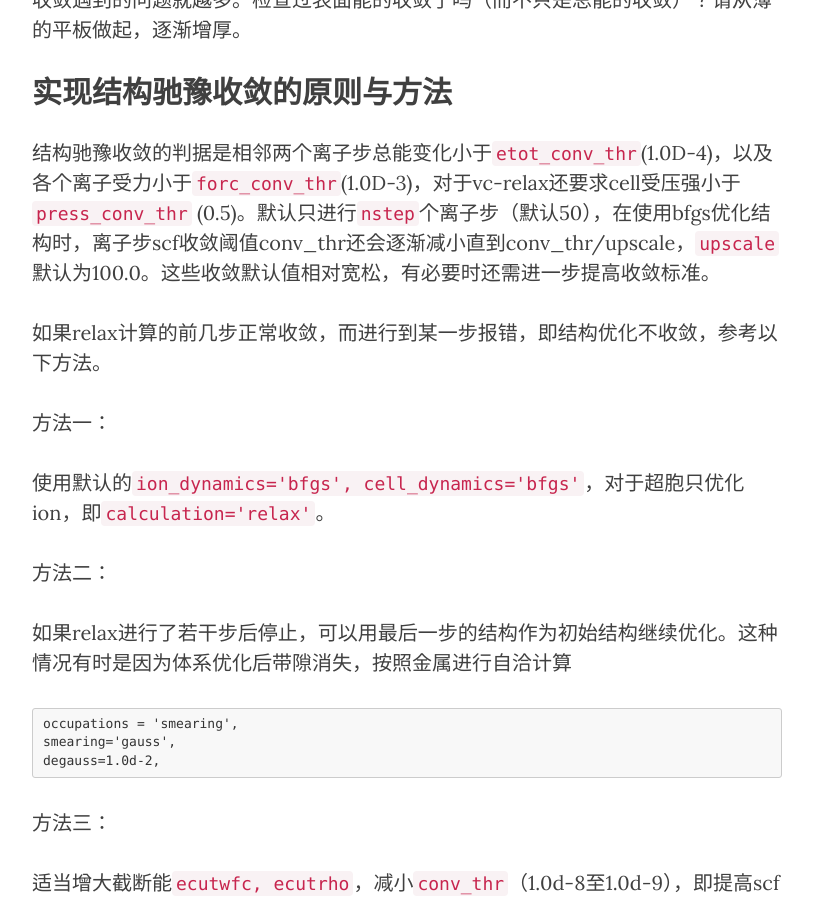
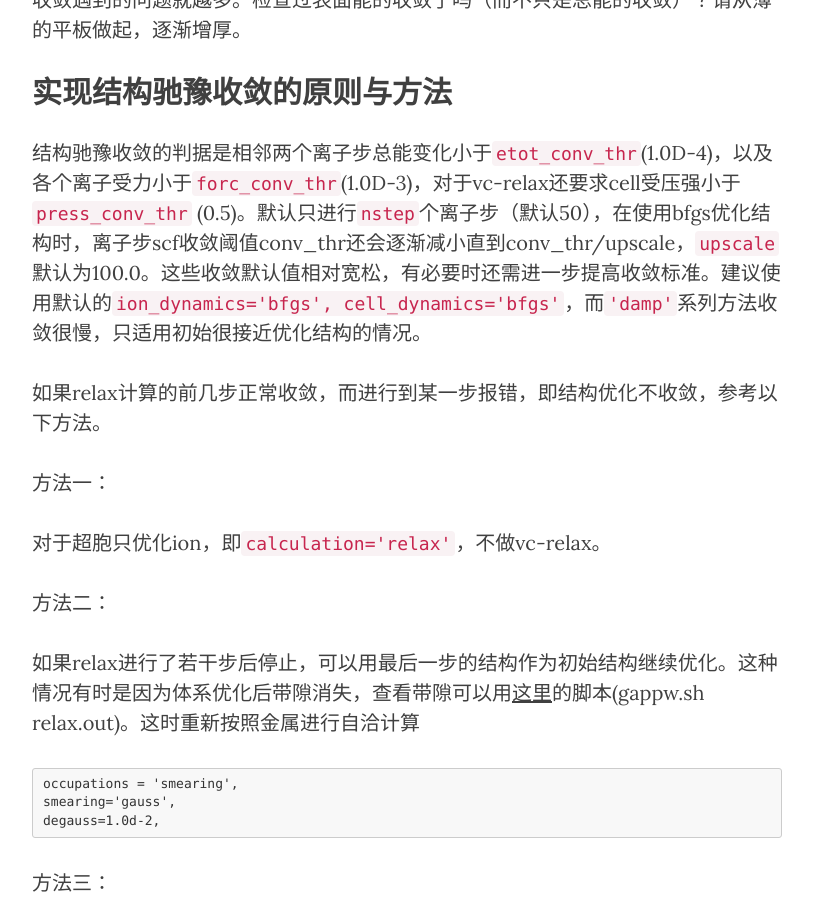
Before and after one commit to yyyu200/DFTbook, a Jekyll site: the page built from _posts/2019-06-27-converge.md, in a window 1280 px wide and 900 px high, scrolled down 2023 px. Shown: the whole window, without its empty margins (233-1046 px from the left). Built offline with Jekyll 4.4.1, drawn with Linux system fonts in a browser that asks for light colours; nearby versions of some CDN libraries; comment, search, counter and statistics services are not loaded.

Commit message:
modify at20190801-09:54:32-aliyun

````diff
--- a/_posts/2019-06-27-converge.md
+++ b/_posts/2019-06-27-converge.md
@@ -73,17 +73,17 @@ degauss=1.0d-9,
 
 ## 实现结构驰豫收敛的原则与方法
 
-结构驰豫收敛的判据是相邻两个离子步总能变化小于```etot_conv_thr```(1.0D-4)，以及各个离子受力小于```forc_conv_thr```(1.0D-3)，对于vc-relax还要求cell受压强小于```press_conv_thr``` (0.5)。默认只进行```nstep```个离子步（默认50），在使用bfgs优化结构时，离子步scf收敛阈值conv_thr还会逐渐减小直到conv_thr/upscale，```upscale```默认为100.0。这些收敛默认值相对宽松，有必要时还需进一步提高收敛标准。
+结构驰豫收敛的判据是相邻两个离子步总能变化小于```etot_conv_thr```(1.0D-4)，以及各个离子受力小于```forc_conv_thr```(1.0D-3)，对于vc-relax还要求cell受压强小于```press_conv_thr``` (0.5)。默认只进行```nstep```个离子步（默认50），在使用bfgs优化结构时，离子步scf收敛阈值conv_thr还会逐渐减小直到conv_thr/upscale，```upscale```默认为100.0。这些收敛默认值相对宽松，有必要时还需进一步提高收敛标准。建议使用默认的```ion_dynamics='bfgs', cell_dynamics='bfgs'```，而```'damp'```系列方法收敛很慢，只适用初始很接近优化结构的情况。
 
 如果relax计算的前几步正常收敛，而进行到某一步报错，即结构优化不收敛，参考以下方法。
 
 方法一：
 
-使用默认的```ion_dynamics='bfgs', cell_dynamics='bfgs'```，对于超胞只优化ion，即```calculation='relax'```。
+对于超胞只优化ion，即```calculation='relax'```，不做vc-relax。
 
 方法二：
 
-如果relax进行了若干步后停止，可以用最后一步的结构作为初始结构继续优化。这种情况有时是因为体系优化后带隙消失，按照金属进行自洽计算
+如果relax进行了若干步后停止，可以用最后一步的结构作为初始结构继续优化。这种情况有时是因为体系优化后带隙消失，查看带隙可以用[这里](https://github.com/yyyu200/gappw/blob/master/gappw.sh)的脚本(gappw.sh relax.out)。这时重新按照金属进行自洽计算
 
 ```
 occupations = 'smearing',
````
